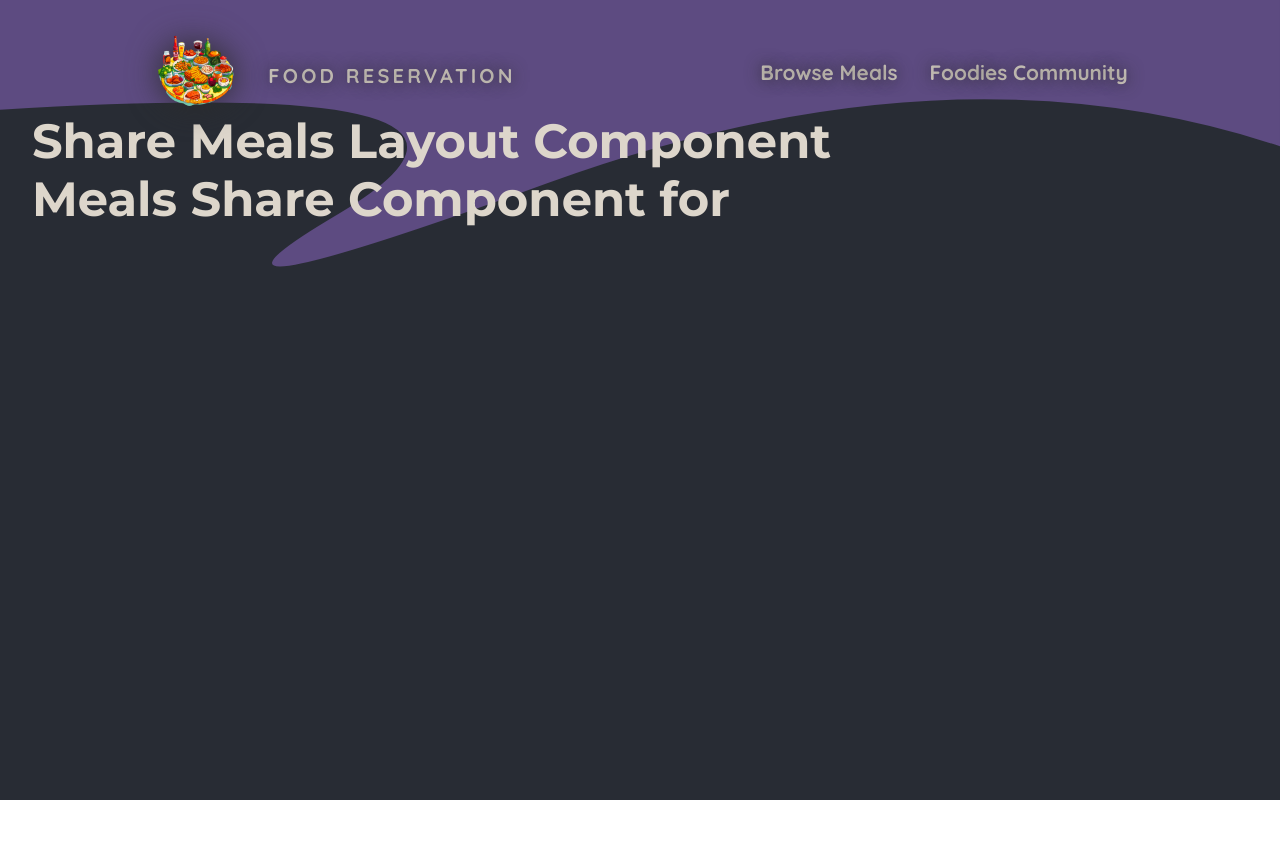
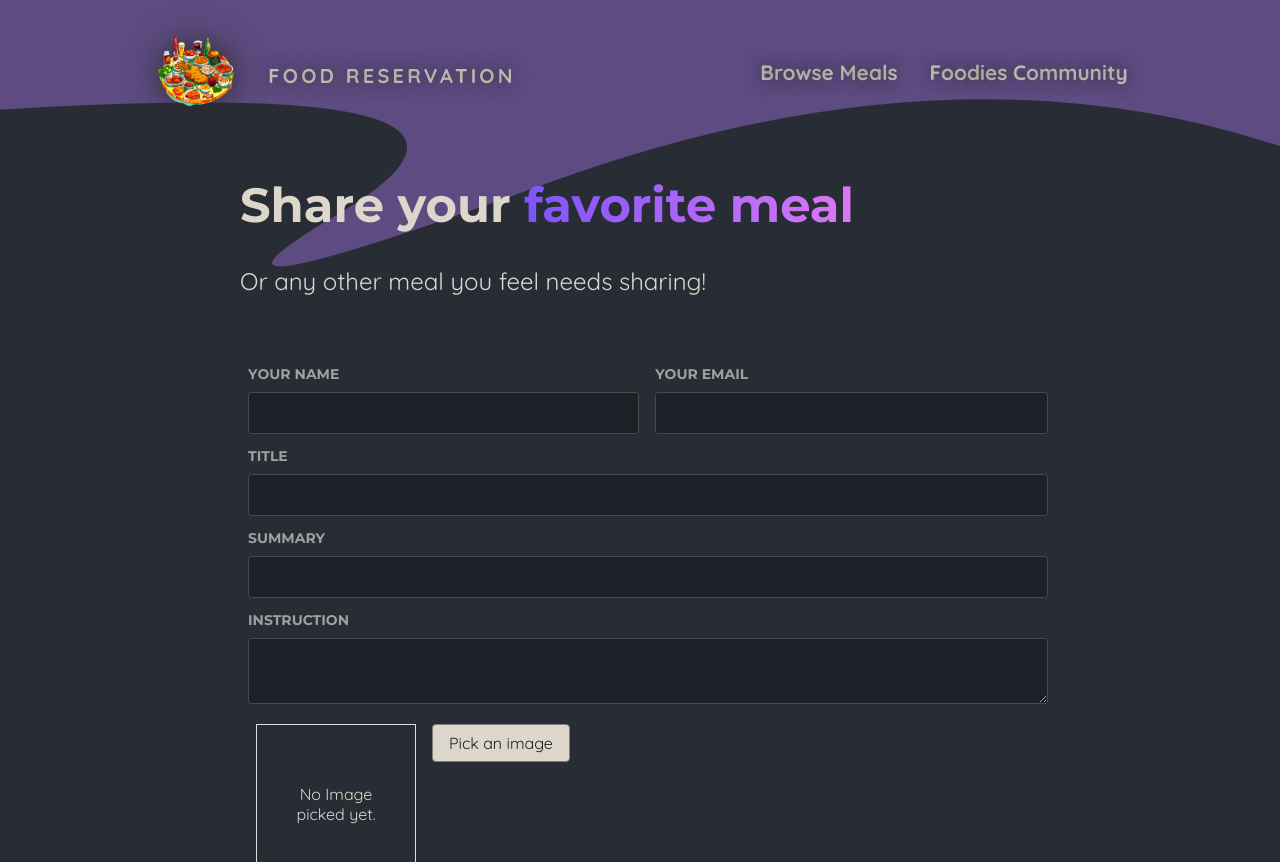
Before and after one commit to Hesam-javadiun/next-food-sharing, a Next.js app: page /meals/share in a window 1280 px wide. Shown: the top 862 px of the page. Before the commit the page ends 800 px from the top, so only its background shows below. Built offline with nearby package versions, Linux system fonts and the light colour scheme.

Commit message:
image uploader almost finished

```diff
--- a/app/globals.css
+++ b/app/globals.css
@@ -17,6 +17,7 @@
   --purple-color-deep:#5d4b81;
   --purple-color-deeper:rgb(181, 0, 252);
   --purple-color-light-and-dark:rgb(100, 93, 106);
+  --input-background-color: #1c2027;
 
   --white-text-color: #ddd6cb;
 }
--- a/app/meals/share/layout.tsx
+++ /dev/null
@@ -1,12 +0,0 @@
-import type { ReactNode } from "react";
-
-const ShareMealLayout = function ({children} : {children: ReactNode}) {
-  return (
-    <div>
-      <h1>Share Meals Layout Component</h1>
-      {children}
-    </div>
-  );
-};
-
-export default ShareMealLayout
--- /dev/null
+++ b/app/meals/share/page.module.css
@@ -0,0 +1,34 @@
+.header {
+  max-width: 50rem;
+  margin: 4rem auto;
+}
+
+.header p {
+  margin: 2rem 0;
+}
+
+.form {
+  width: min(50rem, 100%);
+  margin: auto;
+
+}
+
+.label {
+  margin: 0.5rem;
+  color: #a1a0a0;
+  font-size: 1.25rem;
+  font-family: 'Montserrat', sans-serif;
+  font-weight: bold;
+  font-variant: all-small-caps;
+}
+
+.form input ,.form textarea{
+  margin: 0.5rem;
+}
+
+.form .row {
+  display: flex;
+  gap: 1rem;
+}
+
+/* minmax define a period length but min or max define a exact le  */
--- a/app/meals/share/page.tsx
+++ b/app/meals/share/page.tsx
@@ -1,9 +1,44 @@
+import classes from "./page.module.css";
+import { PurpleText, inputs } from "@/components/UI";
+import ImageInput from "@/components/image-input";
+
 const MealsSharePage = function () {
-    return (
+  return (
+    <>
+      <header className={classes.header}>
+        <h1>
+          Share your <PurpleText>favorite meal</PurpleText>
+        </h1>
+        <p>Or any other meal you feel needs sharing!</p>
+      </header>
       <main>
-        <h1>Meals Share Component for</h1>
+        <form className={classes.form}>
+          <div className={classes.row}>
+            <div>
+              <label htmlFor="name" className={classes.label}>Your Name</label>
+              <inputs.input name="name"></inputs.input>
+            </div>
+            <div>
+              <label htmlFor="email" className={classes.label}>Your Email</label>
+              <inputs.input name="email"></inputs.input>
+            </div>
+          </div>
+          <label htmlFor="title" className={classes.label}>Title</label>
+          <inputs.input name="title"></inputs.input>
+          <label htmlFor="summary" className={classes.label}>Summary</label>
+          <inputs.input name="summary"></inputs.input>
+          <label htmlFor="instructions" className={classes.label}>Instruction</label>
+          <inputs.textarea
+            name="instructions"
+            // id=""
+            // cols="30"
+            // rows="10"
+          ></inputs.textarea>
+          <ImageInput></ImageInput>
+        </form>
       </main>
-    );
-  };
+    </>
+  );
+};
 
-  export default MealsSharePage;
+export default MealsSharePage;
--- a/components/UI/index.ts
+++ b/components/UI/index.ts
@@ -1,5 +1,6 @@
 import BackgroundSvg from "./background-svg/background-svg";
 import ColoredText from "./colored-text/colored-text";
 import CustomizedLink from "./customized-link/customized-link";
+import inputs from "./inputs";
 
-export { BackgroundSvg, ColoredText as PurpleText, CustomizedLink as Link };
+export { BackgroundSvg, ColoredText as PurpleText, CustomizedLink as Link, inputs};
--- /dev/null
+++ b/components/UI/inputs/index.tsx
@@ -0,0 +1,9 @@
+import Input from './input';
+import Textarea from './textarea';
+
+const inputs = {
+    input: Input,
+    textarea: Textarea
+}
+
+export default inputs
--- /dev/null
+++ b/components/UI/inputs/input.tsx
@@ -0,0 +1,15 @@
+import classes from "./styles.module.css";
+
+type InputProps = Omit<React.HTMLAttributes<HTMLInputElement>, 'type'> & {
+  name?: string;
+};
+
+const Input = function (props: InputProps) {
+  const adjustedProps = {
+    ...props,
+    className: `${classes['text-field']} ${props.className}`,
+  };
+  return <input {...adjustedProps} type='text' />;
+};
+
+export default Input;
--- /dev/null
+++ b/components/UI/inputs/styles.module.css
@@ -0,0 +1,15 @@
+.text-field {
+    background-color: var(--input-background-color);
+    border: 1px solid #4a4a4a;
+    border-radius: 0.2rem;
+    padding: 0.5rem 1rem;
+    color: var(--white-text-color);
+    font-size: 1.25rem;
+    font-family: 'Montserrat', sans-serif;
+    width:100%;
+    outline: none;
+}
+
+.text-field :focus {
+    border-color: #ddd;
+}
--- /dev/null
+++ b/components/UI/inputs/textarea.tsx
@@ -0,0 +1,16 @@
+import classes from "./styles.module.css";
+
+type TextareaProps = React.HTMLAttributes<HTMLTextAreaElement> & {
+  name: string;
+};
+
+const Textarea = function (props: TextareaProps) {
+  const adjustedProps = {
+    ...props,
+    className: `${classes["text-field"]} ${props.className}`,
+  };
+
+  return <textarea {...adjustedProps}></textarea>;
+};
+
+export default Textarea;
--- /dev/null
+++ b/components/image-input/image-input.module.css
@@ -0,0 +1,39 @@
+.container {
+    display: flex;
+    gap:1rem;
+    font-size: 1rem;
+    padding:0.5rem  1rem;
+    align-self: flex-start;
+    color: var(--input-background-color);
+
+}
+
+.container label {
+    border: 1px solid gray;
+    background-color: var(--white-text-color);
+    border-radius: 0.25rem;
+}
+
+.box {
+  width: 10rem;
+  height: 10rem;
+}
+
+.image-input {
+  display: none;
+}
+
+
+.empty-box {
+  display: flex;
+  position: relative;
+  flex-direction: column;
+  color: var(--white-text-color);
+  width: 100%;
+  height: 100%;
+  border: 1px solid #ddd;
+  align-items: center;
+  justify-content: center;
+  font-size: 1rem;
+  text-align: center;
+}
--- /dev/null
+++ b/components/image-input/image-input.tsx
@@ -0,0 +1,55 @@
+"use client";
+import Image from "next/image";
+import { useCallback, useEffect, useRef, useState } from "react";
+
+import classes from "./image-input.module.css";
+
+type ImageInputProps = Omit<
+  React.HTMLAttributes<HTMLInputElement>,
+  "type" | "accept" | "onChange" | "id" | "value"
+> & {
+  name?: string;
+};
+
+const ImageInput = function (props: ImageInputProps) {
+  const [imageFile, setImageFile] = useState("");
+
+  const onChangeHandler = useCallback((event: any) => {
+    event.currentTarget?.value && setImageFile(event.currentTarget.value);
+  }, []);
+
+  const adjustedProps = {
+    ...props,
+    className: `${props.className} ${classes["image-input"]}`,
+  };
+
+  useEffect(() => {
+    console.log(`image html ref value`, imageFile);
+  }, [imageFile]);
+
+  return (
+    <div className={classes.container}>
+      <div className={classes.box}>
+        {imageFile ? (
+          <img src={imageFile} alt={"picked image!"} width={'auto'} height={'auto'}></img>
+        ) : (
+          <div className={classes["empty-box"]}>
+            <span>No Image</span>
+            <span> picked yet.</span>
+          </div>
+        )}
+        <input
+          type="file"
+          id="file"
+          accept="image/png, image/jpeg"
+          onChange={onChangeHandler}
+          value={imageFile}
+          {...adjustedProps}
+        />
+      </div>
+      <label htmlFor="file" className={classes.container}>Pick an image</label>
+    </div>
+  );
+};
+
+export default ImageInput;
--- /dev/null
+++ b/components/image-input/index.ts
@@ -0,0 +1 @@
+export {default} from './image-input'
```
